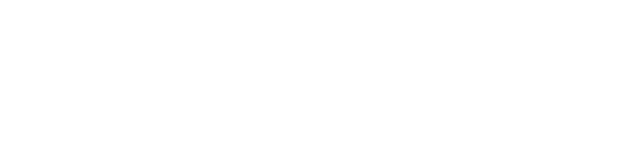
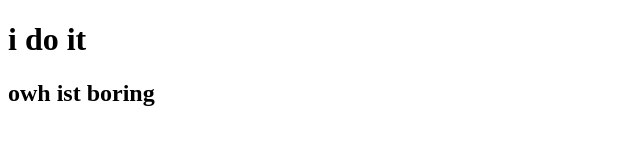
Before and after one commit to Mdsimat/pracktic, a plain HTML site: page index.html in a window 1280 px wide. Shown: the whole page, without its empty margins (0-640 px from the left). Drawn offline with Linux system fonts and the light colour scheme.

Commit message:
added header

```diff
--- a/index.html
+++ b/index.html
@@ -3,10 +3,11 @@
 <head>
     <meta charset="UTF-8">
     <meta http-equiv="X-UA-Compatible" content="IE=edge">
-    <meta name="viewport" content="width=device-width, initial-scale=1.0">
-    <title>Document</title>
+    <meta name="viewport" content="width=, initial-scale=1.0">
+    <title>paktice</title>
 </head>
 <body>
-
+    <h1> i do it </h1>
+    <h2>owh ist boring</h2>
 </body>
 </html>
```
